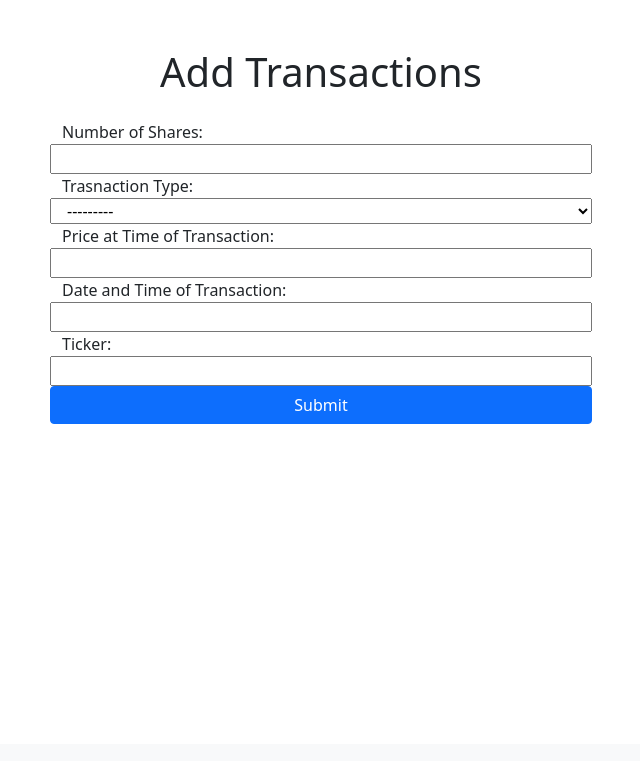
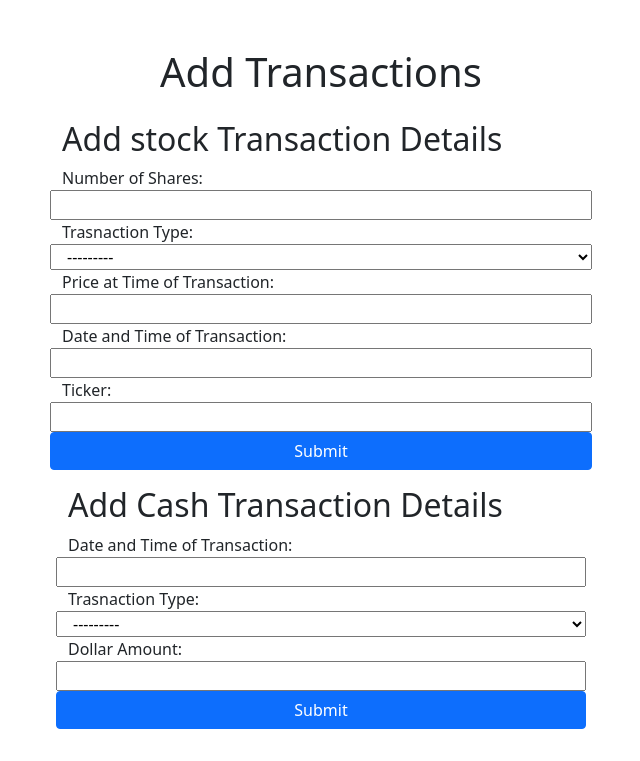
Before and after one commit to adithyabsk/portfoliohut, a Django app: page /add_transaction in a window 1280 px wide. Shown: the part 56-817 px from the top of the page, without its empty margins (319-959 px from the left). Before the commit the page ends 480 px from the top, so only its background shows below. Run offline with Django 3.2, Linux system fonts and the light colour scheme; the visitor is signed in with stand-in values (Sample User, id 1).

Commit message:
created cashfrom and modified view to support it

```diff
--- a/portfoliohut/forms.py
+++ b/portfoliohut/forms.py
@@ -3,7 +3,7 @@ from django import forms
 from django.utils import timezone
 from django.contrib.auth import authenticate
 from django.contrib.auth.models import User
-from portfoliohut.models import Stock
+from portfoliohut.models import Stock, CashBalance
 
 class LoginForm(forms.Form):
     """Validate login registration details."""
@@ -91,3 +91,35 @@ class StockForm(forms.ModelForm):
         if date_time > timezone.now():
             raise forms.ValidationError("Invalid date")
         return date_time
+
+
+class CashForm(forms.ModelForm):
+    class Meta:
+        model = CashBalance
+        fields = {
+            'action',
+            'date_time',
+            'value',
+        }
+        labels = {
+            'action': 'Trasnaction Type',
+            'date_time': 'Date and Time of Transaction',
+            'value': 'Dollar Amount',
+        }
+
+    def clean(self):
+        cleaned_data = super().clean()
+        return cleaned_data
+
+    def clean_value(self):
+        value = self.cleaned_data.get('value')
+        if(value < 0):
+            raise forms.ValidationError("Invalid stock value")
+
+        return value
+
+    def clean_date_time(self):
+        date_time = self.cleaned_data.get('date_time')
+        if date_time > timezone.now():
+            raise forms.ValidationError("Invalid date")
+        return date_time
--- a/portfoliohut/templates/portfoliohut/add_transaction.html
+++ b/portfoliohut/templates/portfoliohut/add_transaction.html
@@ -11,17 +11,30 @@
       <h1 class="text-center" id="id_page_name">Add Transactions</h1>
     </div>
     <div class="row m-3 d-flex justify-content-center">
-      <div class="col-md-6">
+      <div class="col-md-6"> <h2>Add stock Transaction Details</h2>
         <form method = "POST">
           {% csrf_token %}
           <!-- TODO: Add the stock form here  -->
 
           <div class="row">
             {{stock_form}}
-          <button type="submit" class="btn btn-primary" id="id_post_button">Submit</button>
+          <button type="submit" class="btn btn-primary" id="id_stock_button" name = "submit_stock">Submit</button>
         </form>
       </div>
     </div>
+
+
+    <div class="row m-3 d-flex justify-content-center">
+        <div class="col-md-6"> <h2>Add Cash Transaction Details</h2>
+          <form method = "POST">
+            {% csrf_token %}
+            <!-- TODO: Add the stock form here  -->
+            <div class="row">
+              {{cash_form}}
+            <button type="submit" class="btn btn-primary" id="id_cash_button" name = "submit_cash">Submit</button>
+          </form>
+        </div>
+      </div>
 
       </div>
     </div>
--- a/portfoliohut/views.py
+++ b/portfoliohut/views.py
@@ -5,7 +5,7 @@ from django.contrib.auth.decorators import login_required
 from django.contrib.auth.models import User
 from django.contrib.auth import authenticate, login, logout
 
-from .forms import LoginForm, RegisterForm, StockForm
+from .forms import LoginForm, RegisterForm, StockForm, CashForm
 from .models import *
 
 def index(request):
@@ -95,25 +95,40 @@ def validate_transaction(stock_data = None, cash_data = None):
 @login_required
 def transcation_input(request):
     if request.method == "GET":
-        return render(request, "portfoliohut/add_transaction.html", {'stock_form' : StockForm()})
+        return render(request, "portfoliohut/add_transaction.html", {'stock_form' : StockForm(), 'cash_form': CashForm()})
 
     context = {}
 
-    stock_form = StockForm(request.POST)
-    context['stock_form'] = stock_form
+    if(request.POST.get('submit_stock')):
+        stock_form = StockForm(request.POST)
+        context['stock_form'] = stock_form
 
-    #Check if the transaction data is valid
-    if not stock_form.is_valid():
-        return render(request, "portfoliohut/add_transaction.html", context)
+        #Check if the transaction data is valid
+        if ((not stock_form.is_valid()) or (transcation_input is False)):
+            return render(request, "portfoliohut/add_transaction.html", context)
 
-    #Create a stock object if it's validate_transaction
-    new_stock = Stock(profile = request.user.profile,
-                      action = stock_form.cleaned_data['action'],
-                      ticker = stock_form.cleaned_data['ticker'],
-                      date_time =stock_form.cleaned_data['date_time'],
-                      price = stock_form.cleaned_data['price'],
-                      quantity =stock_form.cleaned_data['quantity'])
+        #Create a stock object if it's validate_transaction
+        new_stock = Stock(profile = request.user.profile,
+                        action = stock_form.cleaned_data['action'],
+                        ticker = stock_form.cleaned_data['ticker'],
+                        date_time =stock_form.cleaned_data['date_time'],
+                        price = stock_form.cleaned_data['price'],
+                        quantity =stock_form.cleaned_data['quantity'])
 
-    new_stock.save()
+        new_stock.save()
+
+    if(request.POST.get('submit_cash')):
+        cash_form = CashForm(request.POST)
+        context['cash_form'] = cash_form
+
+        if not cash_form.is_valid():
+            return render(request, "portfoliohut/add_transaction.html", context)
+
+        new_transaction = CashBalance(profile= request.user.profile,
+                                    date_time = cash_form.cleaned_data['date_time'],
+                                    action=cash_form.cleaned_data['action'],
+                                    value = cash_form.cleaned_data['value'])
+
+        new_transaction.save()
+
     return redirect(reverse('add_transaction'))
-    # return render(request, "portfoliohut/add_transaction.html", {'stock_form' : StockForm()})
```
